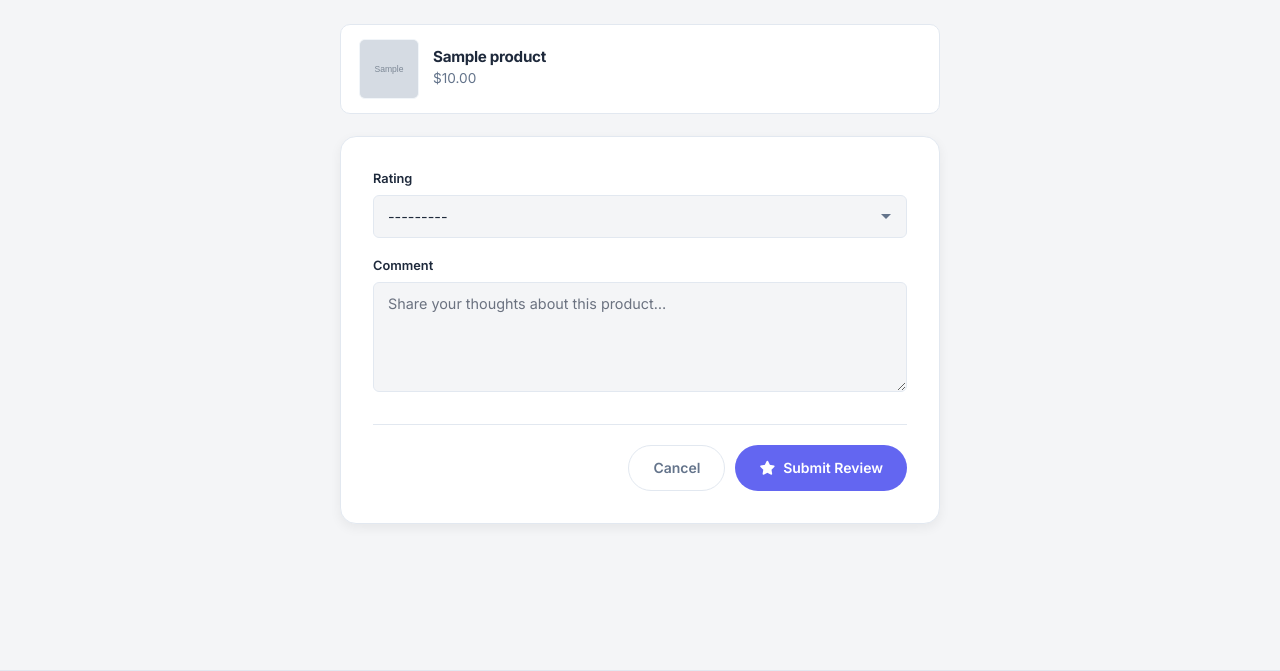
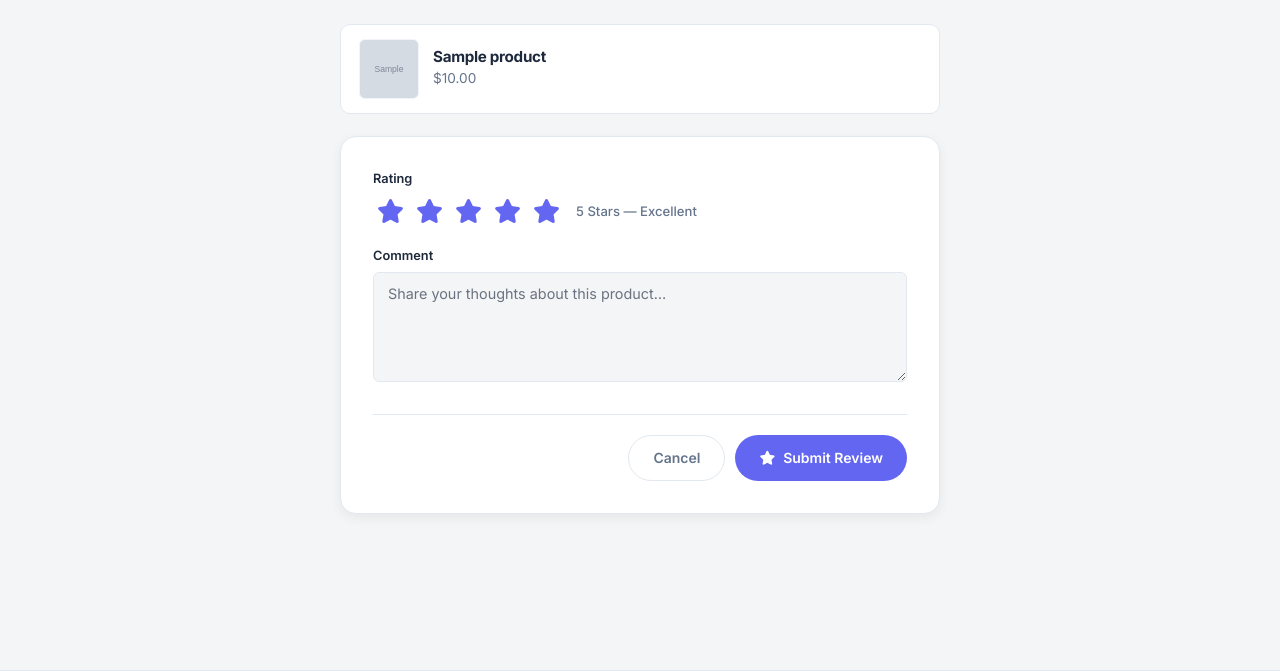
Before and after one commit to Musthak2004/E-commerce-Website, a Django app: page /reviews/create/1/ in a window 1280 px wide. Shown: the part 244-915 px from the top of the page. Run offline with Django 5.2, Linux system fonts and the light colour scheme; a user stored in the database is signed in; tables that the repository leaves empty hold one stand-in row (values such as "Sample post"); grey boxes marked "Sample" are stand-in pictures.

Commit message:
feat: delightful microinteractions — interactive star rating, button ripple effect
- Replace <select> rating field with 5 interactive star buttons, hidden input,
  hover/click/mouseleave handlers, descriptive labels (1–5 Stars)
- Add button ripple effect on all .btn elements with CSS animation
- Add .btn-ripple CSS to components.css with ripple-anim keyframes
- Add .star-rating-widget CSS to reviews.css (stars, hover scale, focus-visible)
Co-Authored-By: Claude Opus 4.8 <noreply@anthropic.com>

```diff
--- a/reviews/templates/reviews/review_form.html
+++ b/reviews/templates/reviews/review_form.html
@@ -61,7 +61,21 @@
       {% for field in form %}
         <div class="form-group anim-fadeIn">
           <label for="{{ field.id_for_label }}">{{ field.label }}</label>
+          {% if field.name == "rating" %}
+          <div class="star-rating-widget" role="radiogroup" aria-label="Rating">
+            <input type="hidden" name="rating" id="id_rating" value="{% if form.rating.value %}{{ form.rating.value }}{% else %}5{% endif %}" required>
+            <div class="star-rating-stars">
+              {% for i in "12345" %}
+                <button type="button" class="star-btn" data-value="{{ forloop.counter }}" aria-label="{{ forloop.counter }} star{% if forloop.counter > 1 %}s{% endif %}" tabindex="0">
+                  <i class="{% if forloop.counter <= 5 %}fas{% else %}far{% endif %} fa-star{% if not form.rating.value or forloop.counter > form.rating.value|add:0 %} fa-regular{% endif %}"></i>
+                </button>
+              {% endfor %}
+            </div>
+            <span class="star-rating-label" id="ratingLabel">5 Stars — Excellent</span>
+          </div>
+          {% else %}
           {{ field }}
+          {% endif %}
           {% if field.help_text %}
             <span class="helptext">{{ field.help_text }}</span>
           {% endif %}
@@ -86,3 +100,68 @@
 </section>
 
 {% endblock %}
+
+{% block extra_js %}
+<script>
+document.addEventListener('DOMContentLoaded', function () {
+    var container = document.querySelector('.star-rating-widget');
+    if (!container) return;
+    var input = container.querySelector('#id_rating');
+    var stars = container.querySelectorAll('.star-btn');
+    var label = container.querySelector('#ratingLabel');
+
+    var labels = {
+        1: '1 Star — Poor',
+        2: '2 Stars — Fair',
+        3: '3 Stars — Good',
+        4: '4 Stars — Very Good',
+        5: '5 Stars — Excellent',
+    };
+
+    function updateStars(value) {
+        stars.forEach(function (btn) {
+            var val = parseInt(btn.getAttribute('data-value'), 10);
+            var icon = btn.querySelector('i');
+            if (val <= value) {
+                icon.className = 'fas fa-star';
+            } else {
+                icon.className = 'far fa-star';
+            }
+            btn.classList.toggle('active', val <= value);
+        });
+        if (label) label.textContent = labels[value] || '';
+    }
+
+    // Init from current value
+    var currentVal = parseInt(input.value, 10) || 5;
+    updateStars(currentVal);
+
+    // Click handler
+    stars.forEach(function (btn) {
+        btn.addEventListener('click', function () {
+            var val = parseInt(this.getAttribute('data-value'), 10);
+            input.value = val;
+            updateStars(val);
+        });
+
+        // Hover effects
+        btn.addEventListener('mouseenter', function () {
+            var val = parseInt(this.getAttribute('data-value'), 10);
+            stars.forEach(function (s) {
+                var sv = parseInt(s.getAttribute('data-value'), 10);
+                var icon = s.querySelector('i');
+                if (sv <= val) {
+                    icon.className = 'fas fa-star';
+                } else {
+                    icon.className = 'far fa-star';
+                }
+            });
+        });
+
+        btn.addEventListener('mouseleave', function () {
+            updateStars(parseInt(input.value, 10) || 0);
+        });
+    });
+});
+</script>
+{% endblock %}
--- a/static/css/components.css
+++ b/static/css/components.css
@@ -80,6 +80,29 @@
 }
 
 .btn .fa-spinner { animation: spin 0.8s linear infinite; }
+
+/* ── Button Ripple ── */
+
+.btn {
+  position: relative;
+  overflow: hidden;
+}
+
+.btn-ripple {
+  position: absolute;
+  border-radius: 50%;
+  background: rgba(255, 255, 255, 0.3);
+  transform: scale(0);
+  animation: ripple-anim 0.6s ease-out;
+  pointer-events: none;
+}
+
+@keyframes ripple-anim {
+  to {
+    transform: scale(4);
+    opacity: 0;
+  }
+}
 
 /* ── Messages & Alerts ── */
 
--- a/static/css/reviews.css
+++ b/static/css/reviews.css
@@ -142,3 +142,68 @@
   color: var(--text-secondary);
   margin: 0;
 }
+
+/* ── Star Rating Widget ── */
+
+.star-rating-widget {
+  display: flex;
+  align-items: center;
+  gap: 12px;
+  flex-wrap: wrap;
+}
+
+.star-rating-stars {
+  display: flex;
+  gap: 4px;
+}
+
+.star-btn {
+  background: none;
+  border: none;
+  cursor: pointer;
+  padding: 4px;
+  font-size: 1.5rem;
+  line-height: 1;
+  color: var(--text-muted);
+  transition: all 150ms ease;
+  border-radius: 4px;
+}
+
+.star-btn i {
+  transition: all 150ms ease;
+}
+
+.star-btn .fa-star {
+  color: var(--primary-light);
+}
+
+.star-btn .fa-regular.fa-star {
+  color: var(--text-muted);
+}
+
+.star-btn:hover {
+  transform: scale(1.2);
+}
+
+.star-btn:hover .fa-star,
+.star-btn.active .fa-star {
+  color: var(--primary);
+}
+
+.star-btn:hover ~ .star-btn .fa-star,
+.star-btn:hover ~ .star-btn .fa-regular.fa-star,
+.star-btn.active ~ .star-btn .fa-regular.fa-star {
+  color: var(--text-muted);
+}
+
+.star-btn:focus-visible {
+  outline: 2px solid var(--primary);
+  outline-offset: 2px;
+}
+
+.star-rating-label {
+  font-size: 0.82rem;
+  color: var(--text-secondary);
+  font-weight: 500;
+  min-width: 120px;
+}
--- a/static/js/main.js
+++ b/static/js/main.js
@@ -258,6 +258,26 @@
     });
 
     /* ═══════════════════════════════════════════════
+       BUTTON RIPPLE EFFECT
+       ═══════════════════════════════════════════════ */
+
+    document.querySelectorAll('.btn:not(.btn-icon)').forEach(function (btn) {
+        btn.addEventListener('click', function (e) {
+            var existing = this.querySelector('.btn-ripple');
+            if (existing) existing.remove();
+            var ripple = document.createElement('span');
+            ripple.className = 'btn-ripple';
+            var rect = this.getBoundingClientRect();
+            var size = Math.max(rect.width, rect.height);
+            var x = (e.clientX || rect.left + rect.width / 2) - rect.left - size / 2;
+            var y = (e.clientY || rect.top + rect.height / 2) - rect.top - size / 2;
+            ripple.style.cssText = 'width:' + size + 'px;height:' + size + 'px;left:' + x + 'px;top:' + y + 'px';
+            this.appendChild(ripple);
+            setTimeout(function () { if (ripple.parentNode) ripple.remove(); }, 600);
+        });
+    });
+
+    /* ═══════════════════════════════════════════════
        FORM SUBMIT LOADING STATE
        ═══════════════════════════════════════════════ */
 
```
